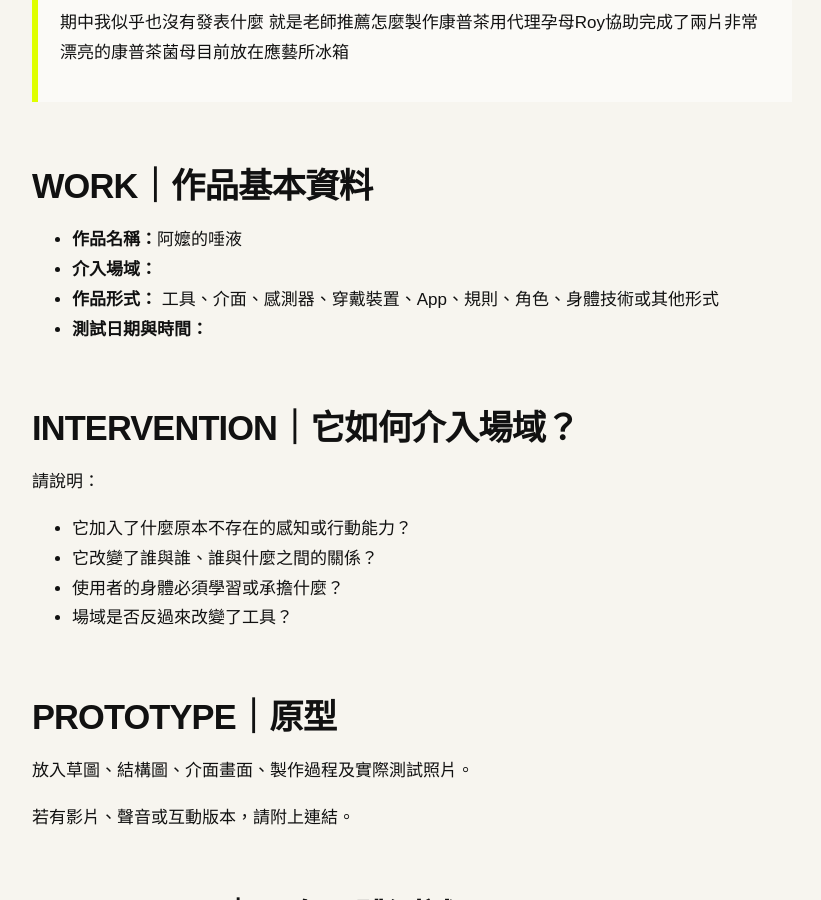
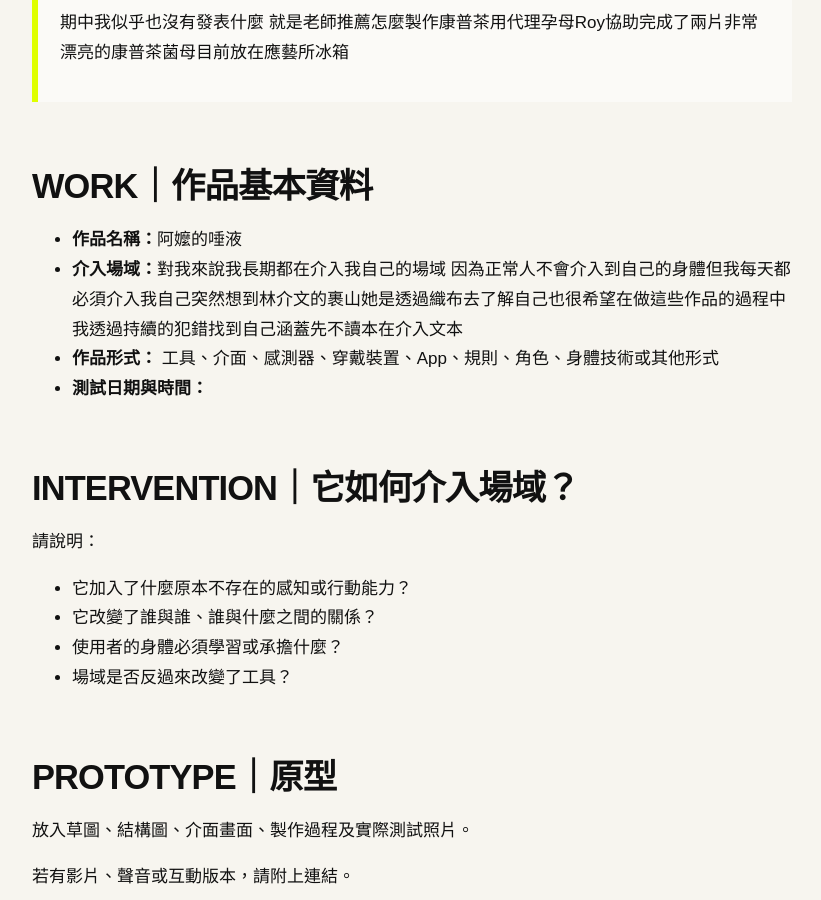
Before and after one commit to 0101bb/fieldworkarchive, a Jekyll site: the page built from weeks/week-09.md, in a window 1280 px wide and 900 px high, scrolled down 448 px. Shown: the whole window, without its empty margins (48-869 px from the left). Built offline with Jekyll 4.4.1, drawn with Linux system fonts in a browser that asks for light colours.

Commit message:
Update week 09: field

```diff
--- a/weeks/week-09.md
+++ b/weeks/week-09.md
@@ -15,7 +15,7 @@ permalink: /weeks/week-09/
 ## WORK｜作品基本資料
 
 * **作品名稱：**阿嬤的唾液
-* **介入場域：**
+* **介入場域：**對我來說我長期都在介入我自己的場域 因為正常人不會介入到自己的身體但我每天都必須介入我自己突然想到林介文的裹山她是透過織布去了解自己也很希望在做這些作品的過程中我透過持續的犯錯找到自己涵蓋先不讀本在介入文本
 * **作品形式：**
   工具、介面、感測器、穿戴裝置、App、規則、角色、身體技術或其他形式
 * **測試日期與時間：**
```
